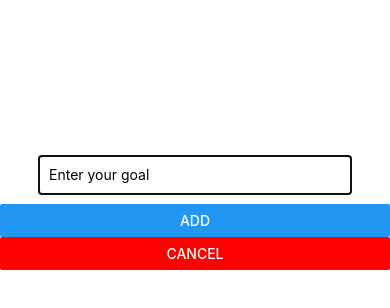
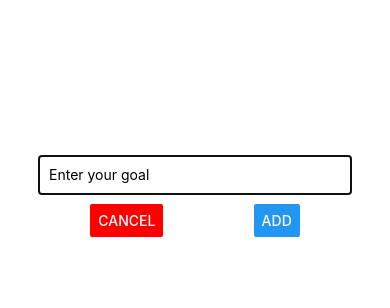
Before and after one commit to Rsja12/goals, a React Native app: screen / in a window 390 px wide. Both pictures are taken after a click on the button "ADD A NEW GOAL!". Shown: the top 308 px of the page. Built offline with nearby package versions, Linux system fonts and the light colour scheme.

Commit message:
update button styling

```diff
--- a/components/GoalInput.js
+++ b/components/GoalInput.js
@@ -22,8 +22,10 @@ const GoalInput = ({ handleAdd, handleCancel, isVisible }) => {
           onChangeText={onInput}
           value={goal}
         />
-        <Button title="Add" onPress={(onAddBtnPress)} />
-        <Button title="Cancel" color="red" onPress={handleCancel} />
+        <View style={styles.buttonContainer}>
+          <Button title="Add" onPress={onAddBtnPress} />
+          <Button title="Cancel" color="red" onPress={handleCancel} />
+        </View>
       </View>
     </Modal>
   );
@@ -45,4 +47,8 @@ const styles = StyleSheet.create({
     marginBottom: 10,
     marginTop: "40%",
   },
+  buttonContainer: {
+    flexDirection: "row-reverse",
+    justifyContent: "space-evenly"
+  }
 });
```
